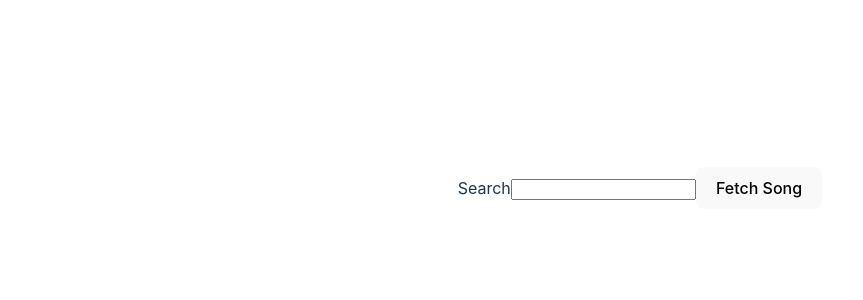
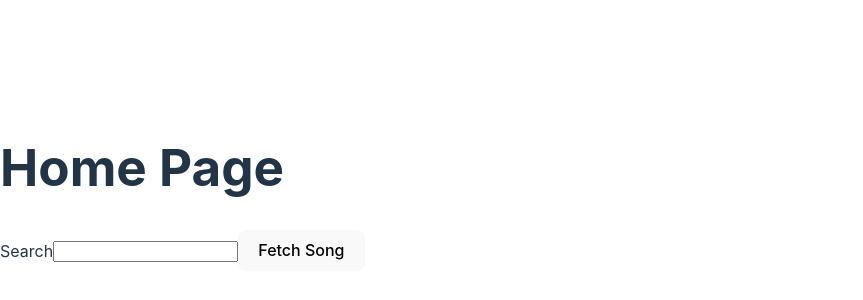
Before and after one commit to satyam-seth/tune-echo, a React (Vite) app: page / in a window 1280 px wide. Shown: the part 212-512 px from the top of the page, without its empty margins (0-863 px from the left). Built offline with nearby package versions, Linux system fonts and the light colour scheme.

Commit message:
Add home page

```diff
--- a/src/App.tsx
+++ b/src/App.tsx
@@ -1,37 +1,13 @@
-import { useState } from "react";
-import axios from "axios";
-import "./App.css";
+import { BrowserRouter as Router, Routes, Route } from "react-router";
+import Home from "./pages/Home";
 
 function App() {
-  const [query, setQuery] = useState("");
-
-  async function submitHandler(e: React.FormEvent<HTMLFormElement>) {
-    e.preventDefault(); // Prevent form submission from reloading the page
-
-    try {
-      const response = await axios({
-        method: "get",
-        url: `https://saavn.dev/api/search?query=${query}`,
-      });
-
-      console.log(response.data.data); // Log the search results
-    } catch (error) {
-      console.error("Error fetching data:", error);
-    }
-  }
-
-  function onQueryChange(e: React.ChangeEvent<HTMLInputElement>) {
-    setQuery(e.target.value);
-  }
-
   return (
-    <>
-      <form onSubmit={submitHandler}>
-        <label htmlFor="query">Search</label>
-        <input type="text" id="query" value={query} onChange={onQueryChange} />
-        <button type="submit">Fetch Song</button>
-      </form>
-    </>
+    <Router>
+      <Routes>
+        <Route path="/" element={<Home />} />
+      </Routes>
+    </Router>
   );
 }
 
--- a/src/main.tsx
+++ b/src/main.tsx
@@ -1,13 +1,10 @@
 import { StrictMode } from "react";
 import { createRoot } from "react-dom/client";
-import { BrowserRouter } from "react-router";
 import "./index.css";
 import App from "./App.tsx";
 
 createRoot(document.getElementById("root")!).render(
   <StrictMode>
-    <BrowserRouter>
-      <App />
-    </BrowserRouter>
+    <App />
   </StrictMode>
 );
--- /dev/null
+++ b/src/pages/Home.tsx
@@ -0,0 +1,38 @@
+import { useState } from "react";
+import axios from "axios";
+
+function Home() {
+  const [query, setQuery] = useState("");
+
+  async function submitHandler(e: React.FormEvent<HTMLFormElement>) {
+    e.preventDefault(); // Prevent form submission from reloading the page
+
+    try {
+      const response = await axios({
+        method: "get",
+        url: `https://saavn.dev/api/search?query=${query}`,
+      });
+
+      console.log(response.data.data); // Log the search results
+    } catch (error) {
+      console.error("Error fetching data:", error);
+    }
+  }
+
+  function onQueryChange(e: React.ChangeEvent<HTMLInputElement>) {
+    setQuery(e.target.value);
+  }
+
+  return (
+    <>
+      <h1>Home Page</h1>
+      <form onSubmit={submitHandler}>
+        <label htmlFor="query">Search</label>
+        <input type="text" id="query" value={query} onChange={onQueryChange} />
+        <button type="submit">Fetch Song</button>
+      </form>
+    </>
+  );
+}
+
+export default Home;
```
